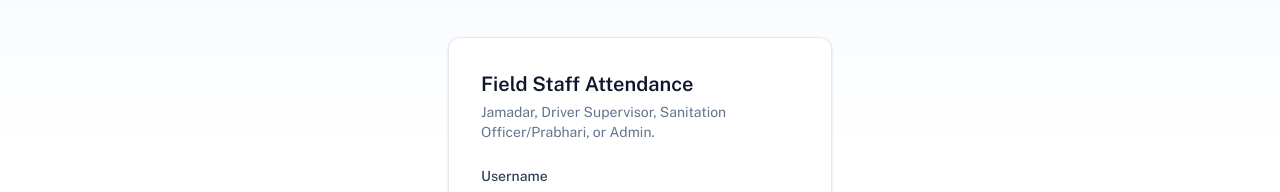
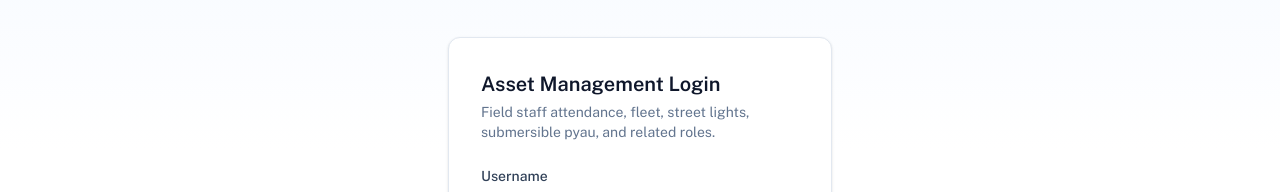
Before and after one commit to mungernn/Portal, a Next.js app in the folder munger-portal/: page /attendance-login in a window 1280 px wide. Shown: the part 251-443 px from the top of the page. Built offline with nearby package versions, Linux system fonts and the light colour scheme; no server answers.

Commit message:
attendance login issues resolved.

```diff
--- a/munger-portal/app/attendance-login/page.tsx
+++ b/munger-portal/app/attendance-login/page.tsx
@@ -3,8 +3,8 @@ import { PortalBrandingHeader } from "@/components/portal-branding-header";
 import { AttendanceLoginClient } from "@/components/attendance/attendance-login-client";
 
 export const metadata: Metadata = {
-  title: "Field Staff Attendance Login - Munger Nagar Nigam",
-  description: "Sign in to mark or review field staff attendance.",
+  title: "Asset Management Login - Munger Nagar Nigam",
+  description: "Sign in to manage field staff attendance, fleet, street lights, or submersible pyau.",
 };
 
 export default function AttendanceLoginPage() {
--- a/munger-portal/app/portal-login/page.tsx
+++ b/munger-portal/app/portal-login/page.tsx
@@ -36,8 +36,8 @@ export default function PortalLoginPage() {
             icon={Users}
           />
           <PortalRoleCard
-            title="Field Staff Attendance"
-            description="Jamadar, Driver Supervisor, Sanitation Officer/Prabhari, or Attendance Admin."
+            title="Asset Management"
+            description="Field staff attendance, fleet, street lights, submersible pyau, and related roles."
             href="/attendance-login"
             icon={ClipboardCheck}
           />
--- a/munger-portal/components/attendance/attendance-header.tsx
+++ b/munger-portal/components/attendance/attendance-header.tsx
@@ -4,7 +4,25 @@ import Link from "next/link";
 import Image from "next/image";
 import { useRouter } from "next/navigation";
 import { LogOut } from "lucide-react";
-import { attendanceLogout, ATTENDANCE_ROLE_LABELS, type AttendanceUserInfo } from "@/lib/attendance-auth";
+import { attendanceLogout, ATTENDANCE_ROLE_LABELS, type AttendanceUserInfo, type AttendanceRole } from "@/lib/attendance-auth";
+
+/**
+ * Where the logo/name in the header should take each role when
+ * clicked - their own home/dashboard page, not the login page. Every
+ * role not listed explicitly here falls through to the general
+ * dashboard, which already gates itself by role (see
+ * app/attendance/dashboard/page.tsx's useAttendanceGuard list) - so a
+ * role added there without an entry here still lands somewhere valid
+ * rather than bouncing back to login.
+ */
+const HOME_PATH_BY_ROLE: Partial<Record<AttendanceRole, string>> = {
+  jamadar: "/attendance/jamadar",
+  driver_supervisor: "/attendance/drivers",
+};
+
+function homePathFor(role: AttendanceRole): string {
+  return HOME_PATH_BY_ROLE[role] ?? "/attendance/dashboard";
+}
 
 export function AttendanceHeader({ user }: { user: AttendanceUserInfo }) {
   const router = useRouter();
@@ -17,9 +35,9 @@ export function AttendanceHeader({ user }: { user: AttendanceUserInfo }) {
   return (
     <header className="border-b border-slate-200 bg-white">
       <div className="mx-auto flex max-w-5xl items-center justify-between px-6 py-3.5">
-        <Link href="/attendance-login" className="flex items-center gap-2.5">
+        <Link href={homePathFor(user.role)} className="flex items-center gap-2.5">
           <Image src="/logo.png" alt="Munger Nagar Nigam" width={32} height={32} className="h-8 w-8 shrink-0" />
-          <span className="text-sm font-semibold text-slate-900">Field Staff Attendance</span>
+          <span className="text-sm font-semibold text-slate-900">Asset Management</span>
         </Link>
         <div className="flex items-center gap-4">
           <span className="text-right text-sm leading-tight text-slate-500">
--- a/munger-portal/components/attendance/attendance-login-form.tsx
+++ b/munger-portal/components/attendance/attendance-login-form.tsx
@@ -47,8 +47,8 @@ export function AttendanceLoginForm({
       onSubmit={handleSubmit}
       className="w-full max-w-sm rounded-xl border border-slate-200 bg-white p-7 shadow-sm sm:p-8"
     >
-      <h1 className="mb-1 text-xl font-semibold text-slate-900">Field Staff Attendance</h1>
-      <p className="mb-6 text-sm text-slate-500">Jamadar, Driver Supervisor, Sanitation Officer/Prabhari, or Admin.</p>
+      <h1 className="mb-1 text-xl font-semibold text-slate-900">Asset Management Login</h1>
+      <p className="mb-6 text-sm text-slate-500">Field staff attendance, fleet, street lights, submersible pyau, and related roles.</p>
 
       {error && (
         <div role="alert" className="mb-5 rounded-md border border-red-200 bg-red-50 px-3.5 py-2.5 text-sm text-red-700">
```
